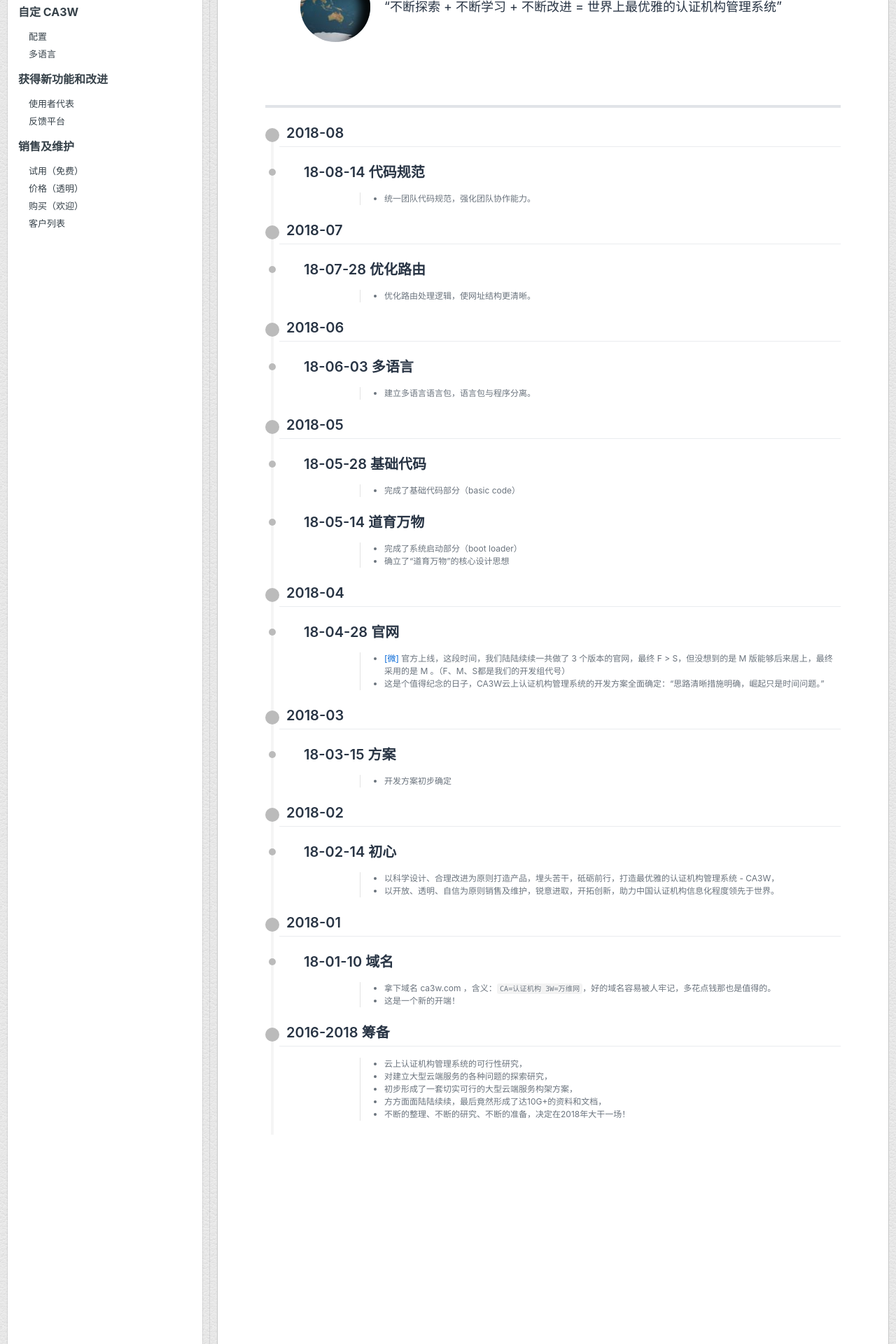
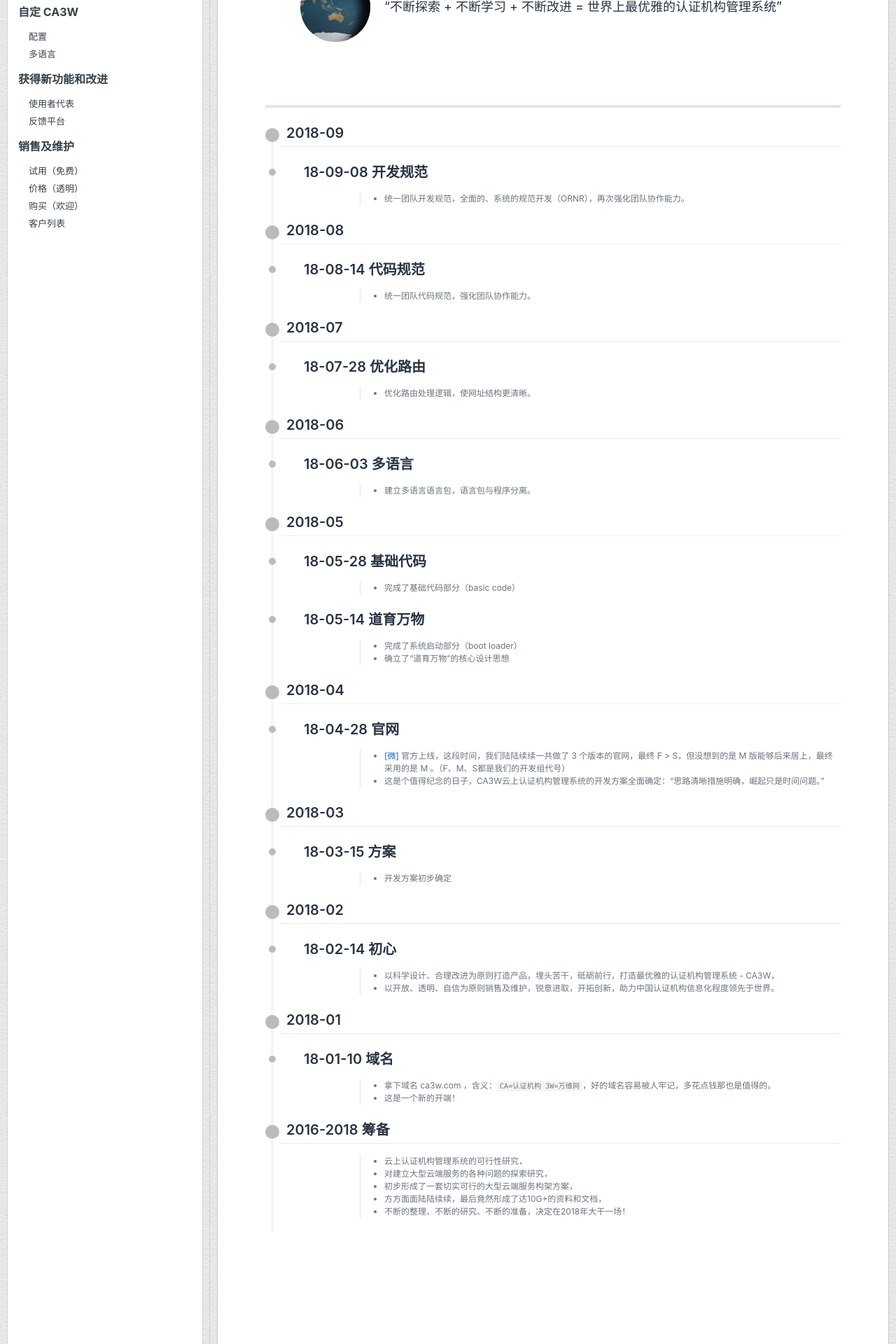
Before and after one commit to ca3w/ca3w.github.io, a Jekyll site: the page built from index.md, in a window 1280 px wide. Shown: the part 615-2535 px from the top of the page at 70% size. Built offline with Jekyll 4.4.1, drawn with Linux system fonts in a browser that asks for light colours; comment, search, counter and statistics services are not loaded.

Commit message:
Update index.md

```diff
--- a/index.md
+++ b/index.md
@@ -2,6 +2,11 @@
 layout: index
 title: 认证机构管理系统
 ---
+
+## 2018-09
+
+### 18-09-08 开发规范
+> - 统一团队开发规范，全面的、系统的规范开发（ORNR），再次强化团队协作能力。
 
 ## 2018-08
 
```
